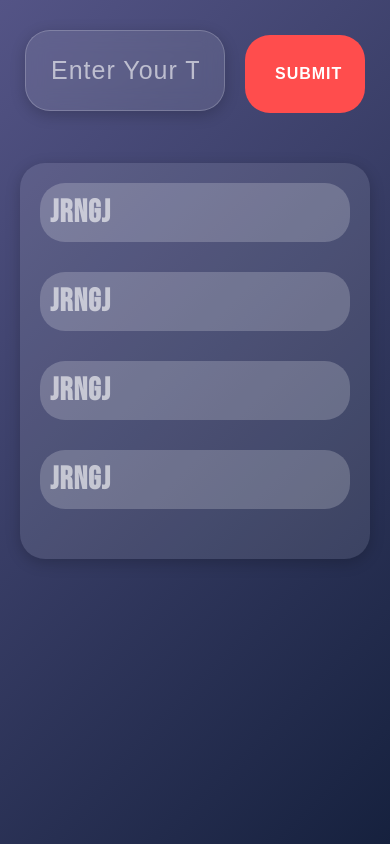
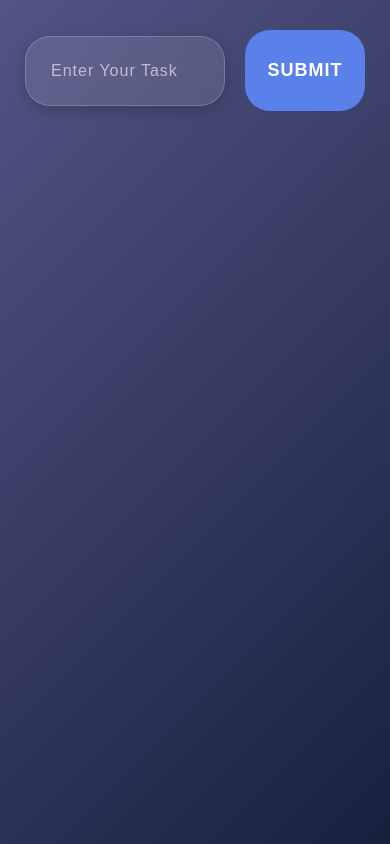
Before and after one commit to 12PUFFS/ToDo-React, a React (Vite) app: page / in a window 390 px wide. Built offline with nearby package versions, Linux system fonts and the light colour scheme.

Commit message:
todo-list adaptive 768

```diff
--- a/src/App.css
+++ b/src/App.css
@@ -5,7 +5,7 @@
 }
 
 .app {
-  font-family: 'Bebas Neue', sans-serif; /* Самый пиздатый шрифт */
+  font-family: sans-serif; /* Самый пиздатый шрифт */
   background: linear-gradient(135deg, #545486, #16213e);
   min-height: 100vh;
   display: flex;
@@ -14,10 +14,11 @@
   align-items: center;
   flex-direction: column;
 }
+text {
+  text-transform: none;
+}
 
 @media (max-width: 394px) {
   .app {
-    width: 100vw; /* Занимаем 100% ширины viewport */
-    overflow-x: hidden; /* Скрываем горизонтальный скролл */
   }
 }
--- a/src/App.jsx
+++ b/src/App.jsx
@@ -1,16 +1,20 @@
+import { useState } from 'react';
 import './App.css';
 // import Todo from './components/ToDo/Todo';
 import TodoForm from './components/ToDo/TodoForm';
 import TodoList from './components/ToDo/TodoList';
 
 function App() {
+  const [todos, setTodos] = useState([]);
+  const addTodoHandler = (text) => {
+    setTodos([...todos, text]);
+  };
+
   return (
-    <>
-      <div className="app">
-        <TodoForm />
-        <TodoList />
-      </div>
-    </>
+    <div className="app">
+      <TodoForm addTodo={addTodoHandler} />
+      <TodoList todos={todos} />
+    </div>
   );
 }
 
--- a/src/components/ToDo/Todo.jsx
+++ b/src/components/ToDo/Todo.jsx
@@ -1,9 +1,9 @@
 import styles from './Todo.module.css';
 
-function Todo() {
+function Todo({ todo }) {
   return (
     <div className={styles.list}>
-      <h1>jrngj</h1>
+      <h1>{todo}</h1>
     </div>
   );
 }
--- a/src/components/ToDo/Todo.module.css
+++ b/src/components/ToDo/Todo.module.css
@@ -1,7 +1,18 @@
 .list {
   /* border: 1px solid rgba(255, 255, 255, 0.6); */
-  padding: 10px;
+  padding: 30px;
   margin-bottom: 30px;
   border-radius: 25px;
-  background: rgba(255, 255, 255, 0.2);
+  border: 1px solid rgba(255, 255, 255, 0.2);
+  box-shadow: 0 4px 15px rgba(0, 0, 0, 0.2);
+  text-transform: none;
 }
+
+h1 {
+  text-transform: capitalize;
+}
+
+.list:hover {
+  border-color: #5a80ea;
+  transition: all 0.5s ease;
+}
--- a/src/components/ToDo/TodoForm.jsx
+++ b/src/components/ToDo/TodoForm.jsx
@@ -1,12 +1,26 @@
+import { useState } from 'react';
 import styles from './TodoForm.module.css';
 import Button from '../UI/Button';
 
-function TodoForm() {
+function TodoForm({ addTodo }) {
+  const [text, setText] = useState('');
+  const onSubmitHandler = (event) => {
+    event.preventDefault();
+    addTodo(text);
+    setText();
+  };
   return (
-    <div className={styles.input}>
-      <input type="text" placeholder="enter your task" />
-      <button className={Button}>Submit</button>
-    </div>
+    <form onSubmit={onSubmitHandler} className={styles.input}>
+      <input
+        type="text"
+        placeholder="enter your task"
+        value={text}
+        onChange={(e) => setText(e.target.value)}
+      />
+      <button type="submit" className={Button}>
+        Submit
+      </button>
+    </form>
   );
 }
 
--- a/src/components/ToDo/TodoForm.module.css
+++ b/src/components/ToDo/TodoForm.module.css
@@ -18,7 +18,8 @@ input {
 input:focus {
   background: rgba(255, 255, 255, 0.15);
   box-shadow: 0 4px 20px rgba(0, 0, 0, 0.3);
-  border-color: #ff4d4d;
+  border-color: #5a80ea;
+  /* text-transform: uppercase; */
 }
 
 input::placeholder {
@@ -56,5 +57,6 @@ input:focus {
 @media (max-width: 394px) {
   input {
     width: 200px;
+    font-size: 16px;
   }
 }
--- a/src/components/ToDo/TodoList.jsx
+++ b/src/components/ToDo/TodoList.jsx
@@ -1,13 +1,14 @@
 import Todo from './Todo';
 import styles from './TodoList.module.css';
+{
+}
 
-function TodoList() {
+function TodoList({ todos }) {
   return (
     <div className={styles.todo}>
-      <Todo />
-      <Todo />
-      <Todo />
-      <Todo />
+      {todos.map((todo) => (
+        <Todo key={todo.id} todo={todo} />
+      ))}
     </div>
   );
 }
--- a/src/components/ToDo/TodoList.module.css
+++ b/src/components/ToDo/TodoList.module.css
@@ -1,12 +1,12 @@
 .todo {
   margin-top: 50px;
-  width: 1200px;
+  width: 1250px;
   /* height: 200px; */
   border-radius: 25px;
   padding: 20px;
   box-sizing: border-box;
-  background: rgba(255, 255, 255, 0.1);
-  box-shadow: 0 4px 15px rgba(0, 0, 0, 0.2);
+  /* background: rgba(255, 255, 255, 0.1); */
+  /* box-shadow: 0 4px 15px rgba(0, 0, 0, 0.2); */
   transition: all 0.3s ease;
   color: rgba(255, 255, 255, 0.6);
   letter-spacing: 1px;
--- a/src/components/UI/Button.module.css
+++ b/src/components/UI/Button.module.css
@@ -2,7 +2,7 @@ button {
   padding: 30px;
   cursor: pointer;
   border-radius: 25px;
-  background: #ff4d4d;
+  background: #5a80ea;
   width: 200px;
   text-align: center;
   margin-left: 50px;
@@ -17,7 +17,7 @@ button {
 }
 
 button:hover {
-  box-shadow: 0 15px 25px rgba(255, 77, 77, 0.4);
+  box-shadow: 0 4px 15px rgba(90, 128, 234, 1);
   /* background: linear-gradient(45deg, #f9cb28, #ff4d4d); */
 }
 
@@ -72,8 +72,8 @@ button:hover::after {
 @media (max-width: 768px) {
   button {
     width: 120px;
-    padding: 30px;
+    padding: 30px 0;
     margin-left: 20px;
-    font-size: 16px;
+    text-align: center;
   }
 }
```
Also changed, not shown: 5 other files (tests, documents, lock files or other folders).
